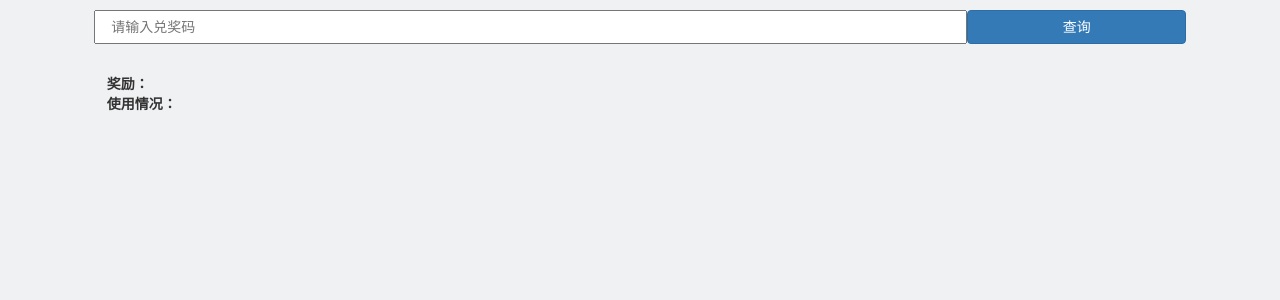
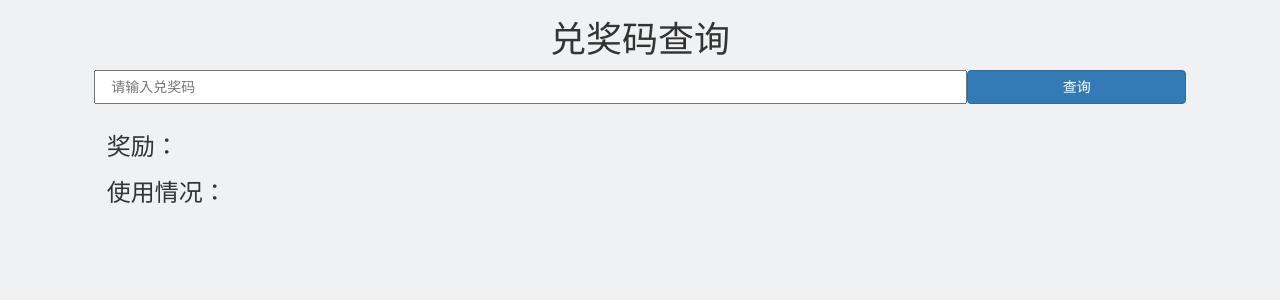
Before and after one commit to uniquehou/reward, a Django app: page /first/search/ in a window 1280 px wide. Shown: the top 300 px of the page. Run offline with Django 3.2, Linux system fonts and the light colour scheme; some libraries are stand-ins or nearby versions.

Commit message:
商家demo修改

```diff
--- a/reward/settings.py
+++ b/reward/settings.py
@@ -25,7 +25,7 @@ SECRET_KEY = 'syyfi8$_+82&px5gik2xhhm9m6^y5o!&n)p&&l_zviiy0+d^a1'
 # SECURITY WARNING: don't run with debug turned on in production!
 DEBUG = True
 
-ALLOWED_HOSTS = []
+ALLOWED_HOSTS = ['txj.unihyj.cn', 'localhost']
 
 
 # Application definition
--- a/templates/search.html
+++ b/templates/search.html
@@ -21,22 +21,23 @@
 
         #result {
             margin-top: 30px;
-            font-weight: bold;
         }
         #result span {
             margin-left: 10px;
+            font-weight: bold;
         }
     </style>
 </head>
 <body>
+<h1 class="text-center">兑奖码查询</h1>
 <div id="search" class="row">
     {% csrf_token %}
     <input type="text" id="code" placeholder="请输入兑奖码" class="col-xs-offset-1 col-xs-8 form-control-inline">
     <button class="btn btn-primary col-xs-2">查询</button>
 </div>
 <div id="result">
-    <div class="col-xs-offset-1">奖励： <span id="name"></span></div>
-    <div class="col-xs-offset-1">使用情况：<span id="use"></span></div>
+    <h3 class="col-xs-offset-1">奖励： <span id="name"></span></h3>
+    <h3 class="col-xs-offset-1">使用情况：<span id="use"></span></h3>
 </div>
 
 
```
